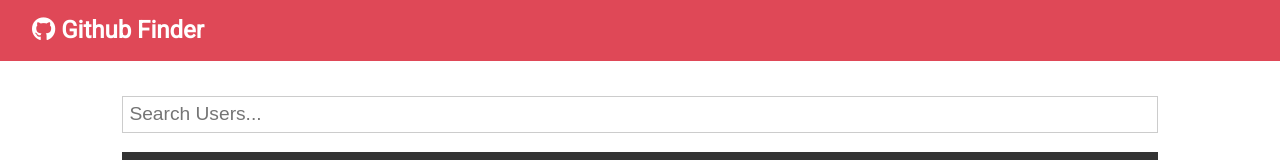
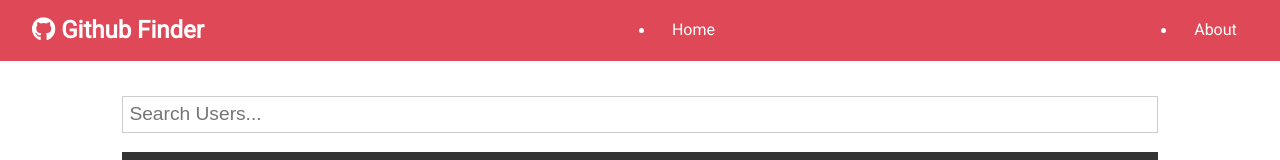
Before and after one commit to AlbertStjarne/GithubFinder, a React (Create React App) app: page / in a window 1280 px wide. Shown: the top 160 px of the page. Built offline with nearby package versions, Linux system fonts and the light colour scheme.

Commit message:
importing Link and adding links in Navbar to Home and About

```diff
--- a/src/components/layout/Navbar.js
+++ b/src/components/layout/Navbar.js
@@ -1,5 +1,6 @@
 import React from 'react';
 import PropTypes from 'prop-types';
+import { Link } from 'react-router-dom';
 
 
 const Navbar = ({ icon, title }) => {
@@ -8,6 +9,12 @@
         <h1>
           <i className={icon}></i> {title}
         </h1>
+        <li>
+          <Link to="/">Home</Link>
+        </li>
+        <li>
+          <Link to="/about">About</Link>
+        </li>
       </nav>
     )
 }
```
